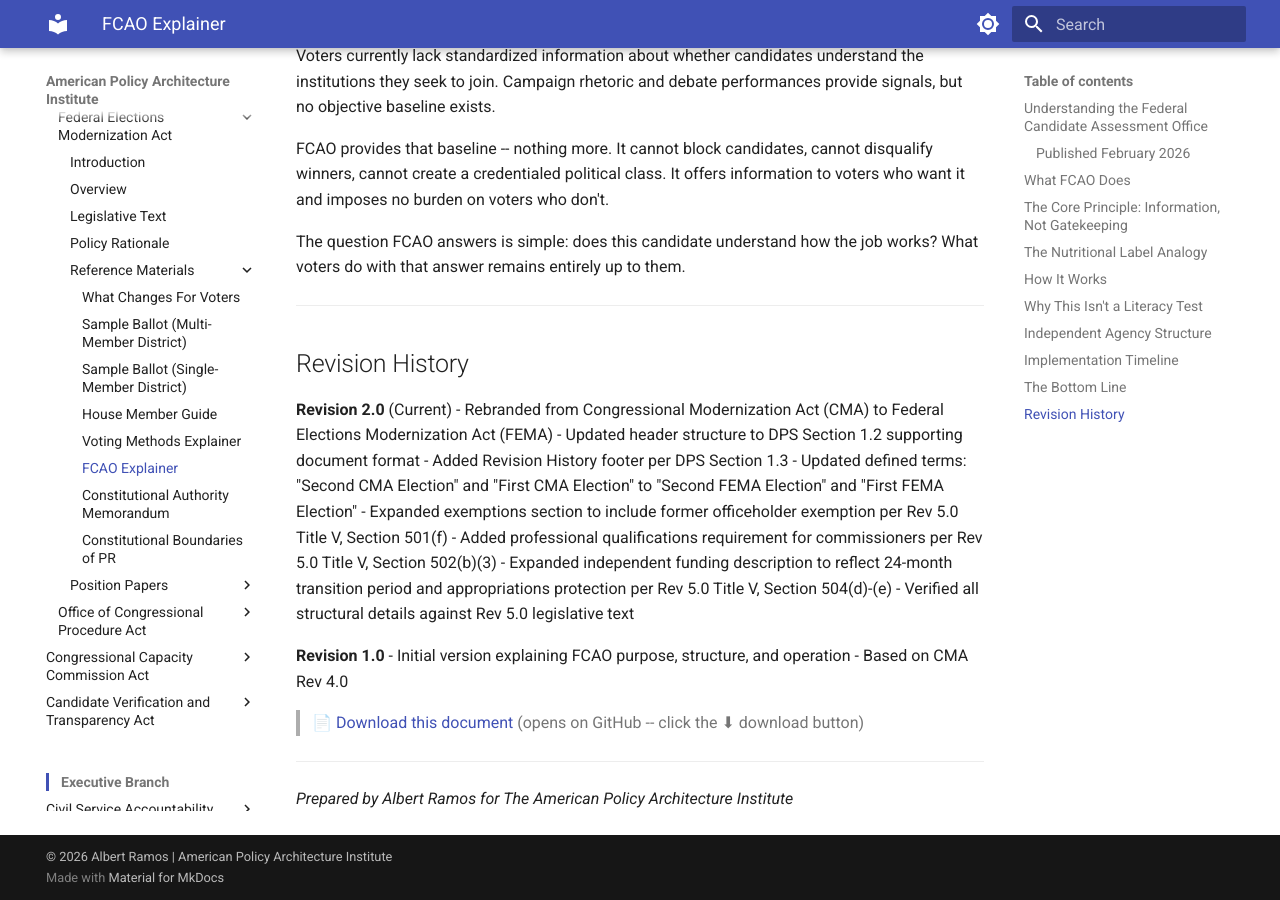
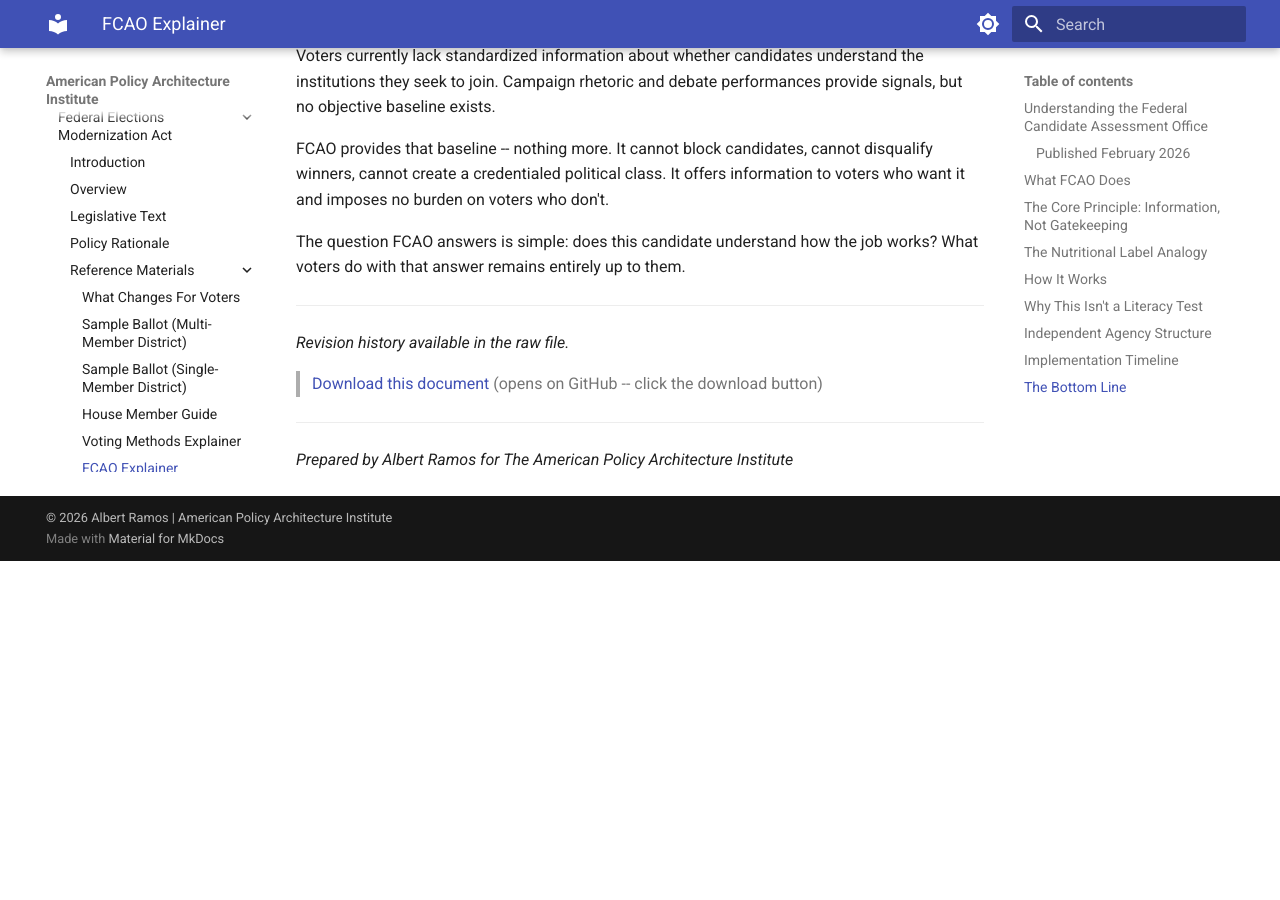
Before and after one commit to albertintech/apai, an MkDocs documentation site: the page built from docs/congress/cmf/fema/fcao-explainer.md, in a window 1280 px wide and 900 px high, scrolled down 3795 px. Built offline with MkDocs 1.6.1 and Material for MkDocs 9.7.7, drawn with Linux system fonts in a browser that asks for light colours; after the commit the page ends 4356 px from its top, so only the background shows below that; some of the changed text lies outside the part shown.

Commit message:
Update fcao-explainer.md

```diff
--- a/docs/congress/cmf/fema/fcao-explainer.md
+++ b/docs/congress/cmf/fema/fcao-explainer.md
@@ -4,7 +4,7 @@
 
 ### Published February 2026
 
-Based on Rev 5.0 of the Federal Elections Modernization Act
+Based on Rev 5.2 of the Federal Elections Modernization Act
 
 ---
 
@@ -116,9 +116,17 @@
 
 ---
 
+<!--
 ## Revision History
 
-**Revision 2.0** (Current)
+**Revision 3.0** (Current)
+- Updated reference line from Rev 5.0 to Rev 5.2
+- Wrapped revision history in HTML comment block per DPS Rev 2.3, Section 1.4
+- Added "Revision history available in the raw file." note per DPS Section 1.3
+- Added download link per DPS Section 1.9
+- No substantive changes; FCAO provisions unaffected by Rev 5.1/5.2 legislative revisions
+
+**Revision 2.0**
 - Rebranded from Congressional Modernization Act (CMA) to Federal Elections Modernization Act (FEMA)
 - Updated header structure to DPS Section 1.2 supporting document format
 - Added Revision History footer per DPS Section 1.3
@@ -131,8 +139,11 @@
 **Revision 1.0**
 - Initial version explaining FCAO purpose, structure, and operation
 - Based on CMA Rev 4.0
+-->
 
-> 📄 [Download this document](https://github.com/albertintech/apai/blob/main/docs/congress/cmf/fema/fcao-explainer.md) (opens on GitHub -- click the ⬇ download button)
+*Revision history available in the raw file.*
+
+> [Download this document](https://github.com/albertintech/apai/blob/main/docs/electoral/cmf/fema/fcao-explainer.md) (opens on GitHub -- click the download button)
 
 ---
 
```
